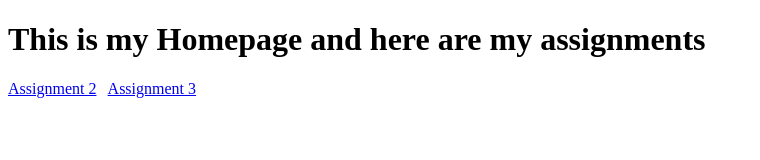
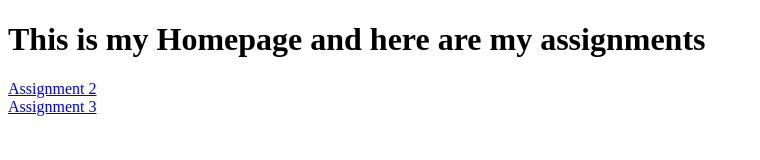
Before and after one commit to PyraLeStrange/cit-125, a plain HTML site: page Index.htm in a window 1280 px wide. Shown: the whole page, without its empty margins (0-760 px from the left). Drawn offline with Linux system fonts and the light colour scheme.

Commit message:
updated index

```diff
--- a/Index.htm
+++ b/Index.htm
@@ -7,8 +7,8 @@
     <body>
 
     <h1>This is my Homepage and here are my assignments</h1>
-        <a href="JavaJam2/index.html">Assignment 2</a> &nbsp;
-        <a href="JavaJam3/index.html">Assignment 3</a> &nbsp;
+        <a href="JavaJam2/index.html">Assignment 2</a> <br>
+        <a href="JavaJam3/index.html">Assignment 3</a> <br>
 
 
 
```
